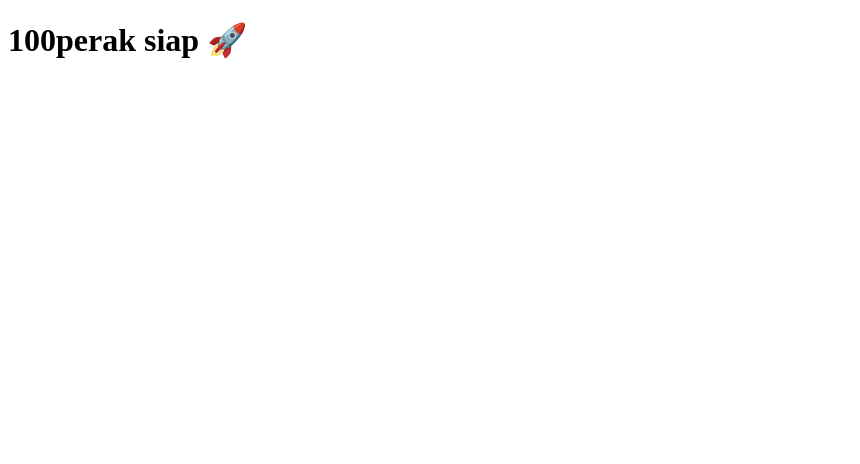
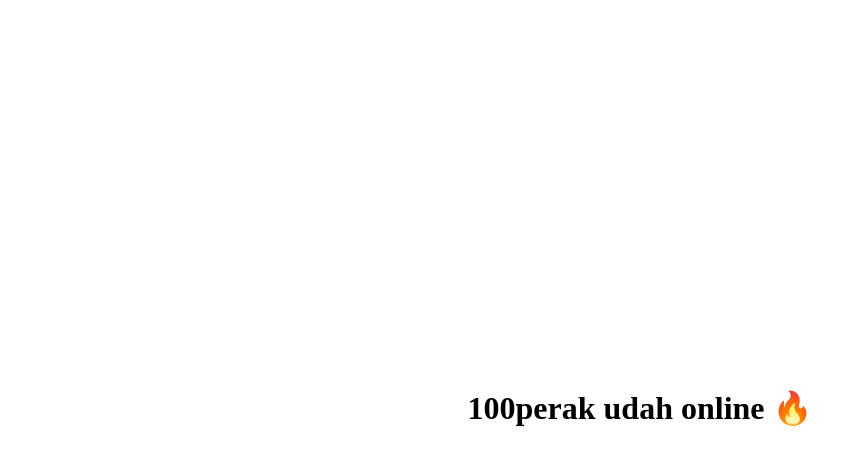
Before and after one commit to nairenmufia/100perak, a Next.js app: page / in a window 1280 px wide. Shown: the top 464 px of the page, without its empty margins (0-860 px from the left). Built offline with nearby package versions, Linux system fonts and the light colour scheme.

Commit message:
Update layout.tsx

```diff
--- a/app/layout.tsx
+++ b/app/layout.tsx
@@ -1,16 +1,7 @@
-export const metadata = {
-  title: '100perak',
-  description: 'Web 100perak',
-}
-
-export default function RootLayout({
-  children,
-}: {
-  children: React.ReactNode
-}) {
+export default function Home() {
   return (
-    <html lang="id">
-      <body>{children}</body>
-    </html>
+    <main style={{display: 'flex', minHeight: '100vh', alignItems: 'center', justifyContent: 'center'}}>
+      <h1>100perak udah online 🔥</h1>
+    </main>
   )
 }
```
